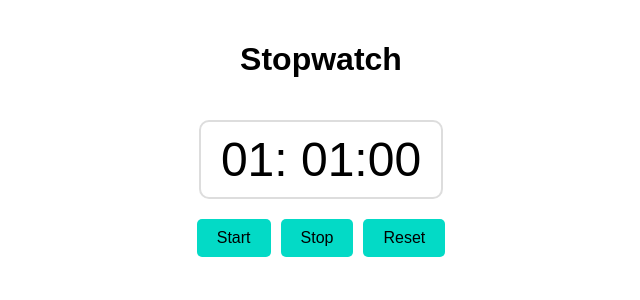
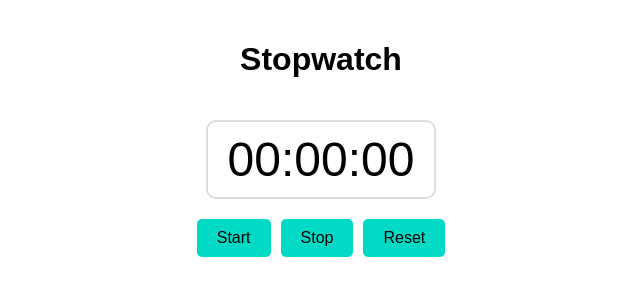
Before and after one commit to ThiagoAndo/React-interview-challenges, a React (Create React App) app: page / in a window 1280 px wide. Shown: the top 300 px of the page, without its empty margins (319-959 px from the left). Built offline with nearby package versions, Linux system fonts and the light colour scheme.

Commit message:
TimerStopWatch OK

```diff
--- a/src/Challenges/unsolved/State-Management-Hooks/TimerStopWatch.jsx
+++ b/src/Challenges/unsolved/State-Management-Hooks/TimerStopWatch.jsx
@@ -1,6 +1,5 @@
 import React from "react";
-import { useState, useEffect } from "react";
-
+import {  useReducer } from "react";
 // Timer/Stopwatch Challenge:
 /**
  * 1. Create a Stopwatch UI with:
@@ -13,54 +12,38 @@ import { useState, useEffect } from "react";
  * increment operations (hr++, min++)
  *  and the use of logical expressions (&&, !, ?) inside your JSX code.
  *  Here's a breakdown of why this could result in unexpected behavior:
-
-
  */
-let min = 0;
-let hr = 0;
+const initialState = { hr: 0, min: 0, sec: 0 };
+const reducer = (state, action) => {
+  switch (action.type) {
+    case "STOP":
+      clearTimeout(timeOut);
+      return state;
+    case "RESET":
+      return initialState;
+    case "CLICK":
+      if (state.sec <= 58) return { ...state, sec: state.sec + 1 };
+      if (state.min <= 58 && state.sec === 59)
+        return { ...state, min: state.min + 1, sec: 0 };
+      if (state.hr <= 22 && state.min === 59)
+        return { hr: state.hr + 1, min: 0, sec: 0 };
+      if (state.hr === 23 && state.min === 59 && state.sec === 59)
+        return { hr: 0, min: 0, sec: 0 };
+      break;
+    default:
+      return state;
+  }
+};
 const TimerUI = () => {
-  const [time, setTime] = useState({ timer: 0, isRunning: false });
-  let timeOut = null;
+  const [state, dispatch] = useReducer(reducer, initialState);
 
   const startTime = () => {
     timeOut = setInterval(() => {
-      setTime((prev) => ({
-        ...prev,
-        timer: prev.timer === 59 ? 0 : prev.timer + 1,
-      }));
-    }, 200);
+      dispatch({ type: "CLICK" });
+    }, 100);
   };
-
-  console.log("running...");
   const returnZero = (time) => (time < 10 ? 0 : "");
-
-  useEffect(() => {
-    return clearTimeout(timeOut);
-  }, [time.isRunning]);
-
   return (
-    /*Side Effects in JSX:
-
-Increment operators (hr++ and min++) are causing side effects directly
- within your JSX. This is not recommended because JSX should only be
- responsible for rendering, not modifying state or variables.
-When hr++ or min++ executes, they modify the values of hr and min directly,
- which can lead to unexpected results.
-Evaluation Order:
-
-In JavaScript, logical operators like && and || evaluate left-to-right and
-return the last evaluated value. When combined with expressions that have
-side effects, the result might not align with your expectations.
-State Management:
-
-Your useState hook for time is well-defined, but you're trying to manually
-manipulate hr and min outside of the useState mechanism, which creates
-inconsistency between the UI and the internal logic.
-Timer Logic in JSX:
-
-The evaluation inside JSX is complex and mixes timer logic with rendering.
- This makes it harder to debug and prone to errors.*/
-
     <div style={{ textAlign: "center", padding: "20px" }}>
       <h1>Stopwatch</h1>
       <div
@@ -73,12 +56,9 @@ The evaluation inside JSX is complex and mixes timer logic with rendering.
           borderRadius: "10px",
         }}
       >
-        {`${returnZero(hr)}${
-          min === 59 && hr === 24 && !time.isRunning ? (hr = 0) : hr++
-        }:
-          ${returnZero(min)}${
-          time.timer === 59 && time.isRunning ? (hr = 0) : min++
-        }:${returnZero(time.timer)}${time.timer}`}
+        {`${returnZero(state.hr)}${state.hr}:${returnZero(state.min)}${
+          state.min
+        }:${returnZero(state.sec)}${state.sec}`}
       </div>
       <div>
         <button
@@ -87,10 +67,18 @@ The evaluation inside JSX is complex and mixes timer logic with rendering.
         >
           Start
         </button>
-        <button style={{ padding: "10px 20px", marginRight: "10px" }}>
+        <button
+          onClick={() => dispatch({ type: "STOP" })}
+          style={{ padding: "10px 20px", marginRight: "10px" }}
+        >
           Stop
         </button>
-        <button style={{ padding: "10px 20px" }}>Reset</button>
+        <button
+          onClick={() => dispatch({ type: "RESET" })}
+          style={{ padding: "10px 20px" }}
+        >
+          Reset
+        </button>
       </div>
     </div>
   );
```
